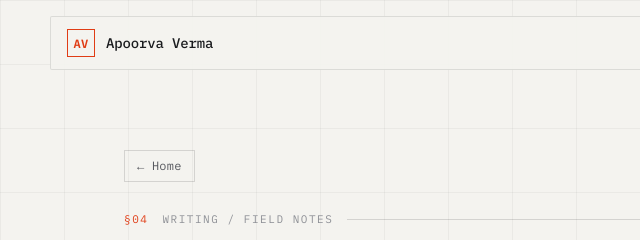
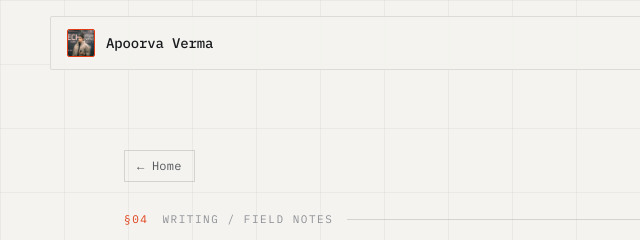
Before and after one commit to apoorva-01/personal-website, a website: page blog.html in a window 1280 px wide. Shown: the top 240 px of the page, 0-640 px from the left. Drawn offline with Linux system fonts and the light colour scheme.

Commit message:
Use my photo for the favicon and header, make the year dynamic
Nav logo and favicon now use assets/apoorva.jpg across all pages. The
footer copyright year is set from the current date instead of a
hardcoded 2025.

```diff
--- a/blog.html
+++ b/blog.html
@@ -4,6 +4,8 @@
 <meta charset="utf-8">
 <meta name="viewport" content="width=device-width, initial-scale=1">
 <title>Writing — Apoorva Verma · Notes on grounding &amp; evaluation</title>
+<link rel="icon" type="image/jpeg" href="/assets/apoorva.jpg">
+<link rel="apple-touch-icon" href="/assets/apoorva.jpg">
 <meta name="description" content="Field notes on building RAG systems that don't hallucinate — and the evaluation harnesses that prove it.">
 <link rel="preconnect" href="https://fonts.googleapis.com">
 <link rel="preconnect" href="https://fonts.gstatic.com" crossorigin>
@@ -56,7 +58,7 @@
   <nav style="position:fixed;top:0;left:0;right:0;z-index:50;display:flex;align-items:center;justify-content:center;padding:16px 20px">
     <div style="display:flex;align-items:center;justify-content:space-between;width:100%;max-width:1180px;padding:9px 10px 9px 16px;background:var(--nav-bg);border:1px solid var(--w08);border-radius:2px">
       <a href="index.html" style="display:flex;align-items:center;gap:11px;text-decoration:none;color:var(--text)">
-        <span style="display:grid;place-items:center;width:28px;height:28px;border:1px solid var(--accent);color:var(--accent);font-family:'IBM Plex Mono',monospace;font-size:12px;font-weight:600;letter-spacing:.02em">AV</span>
+        <img src="/assets/apoorva.jpg" alt="Apoorva Verma" width="28" height="28" style="width:28px;height:28px;border-radius:2px;object-fit:cover;border:1px solid var(--accent);display:block">
         <span style="font-family:'IBM Plex Mono',monospace;font-weight:500;letter-spacing:-.01em;font-size:14px">Apoorva Verma</span>
       </a>
       <div style="display:flex;align-items:center;gap:4px">
```
Also changed, not shown: index.html (+5 -2 lines), posts/index.html (+1 -0 lines), posts/rag-eval-lying-metrics.html (+3 -1 lines), assets/apoorva.jpg (added).
